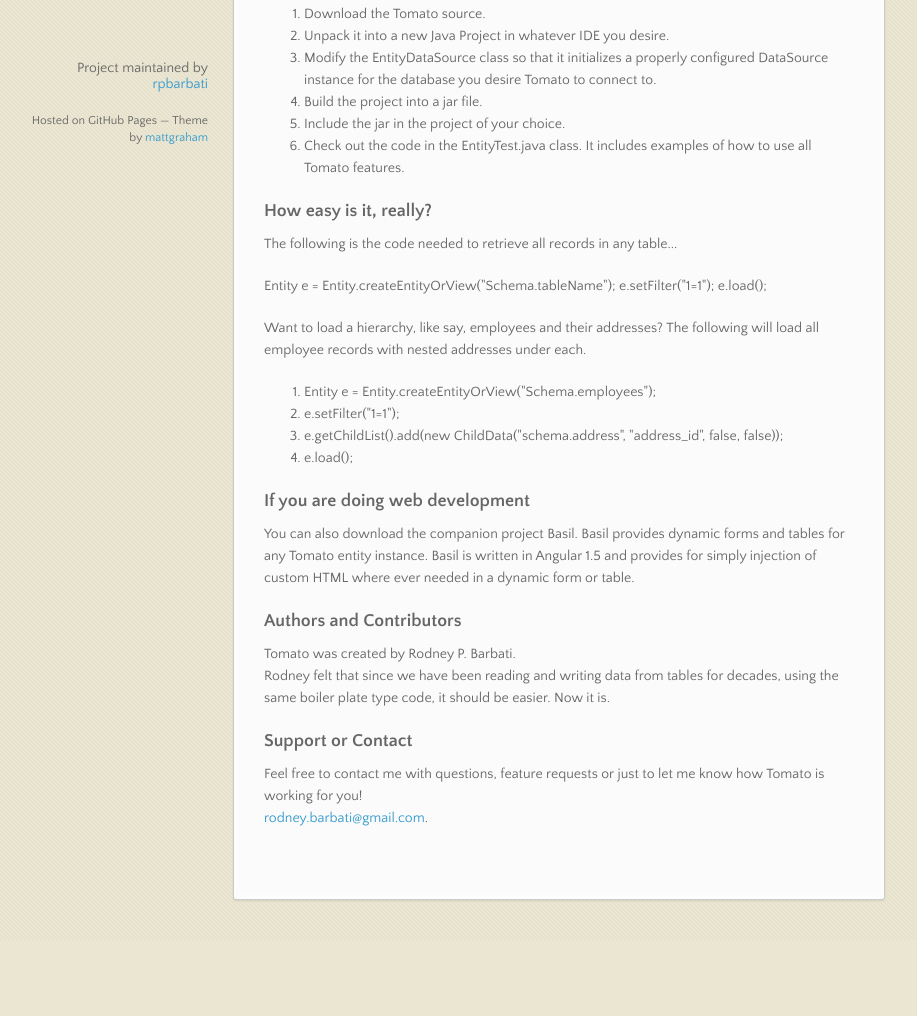
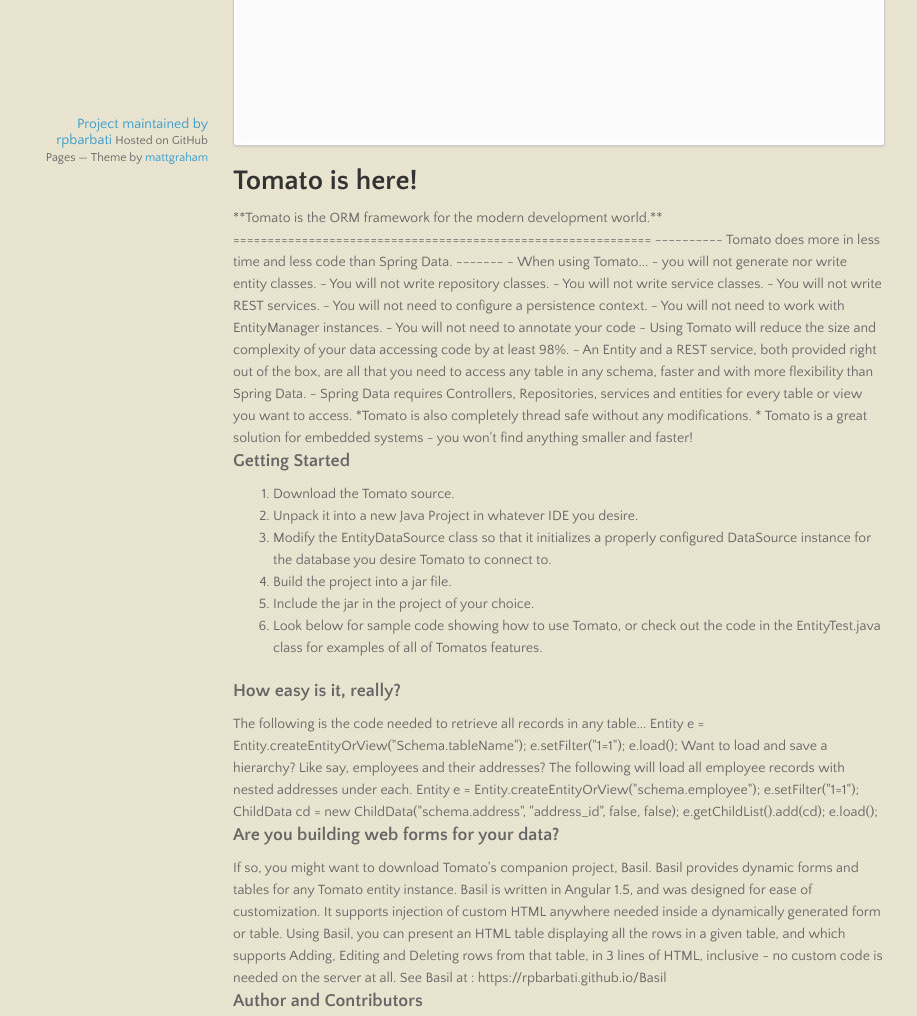
Before and after one commit to rpbarbati/Tomato, a plain HTML site: page index.html in a window 1280 px wide. Shown: the part 614-1630 px from the top of the page, without its empty margins (82-999 px from the left). Before the commit the page ends 1554 px from the top, so only its background shows below. Drawn offline with nearby package versions, Linux system fonts and the light colour scheme.

Commit message:
Update index.html

```diff
--- a/index.html
+++ b/index.html
@@ -41,15 +41,33 @@
       <section>
         <h3>
 <a id="tomato-is-here" class="anchor" href="#tomato-is-here" aria-hidden="true"><span aria-hidden="true" class="octicon octicon-link"></span></a>Tomato is here!</h3>
+      </section>
+<h1>Tomato is here!</h1>
 
-<p>Tomato is the ORM framework for the modern development world.
-When using Tomato, you will never generate nor write entity classes.  You will not write repository classes.  You will not write service classes.  You will not write REST services.  You will not need to configure a persistence context.  You will not need to work with EntityManager instances.<br>
-Tomato gives you more performance and more flexibility in less lines of code and classes.
-How many less classes - 98% less classes, 98% less code.  Regardless of the number of tables you are accessing, using Tomato, you will use one Entity class and one REST service.  Period.  These 2 classes provide more bang per line of code than Spring Data or other comparable solutions.
-Right out of the box, you can read and write single rows, row sets and data hierarchies to and from tables in any schema knowing nothing more than the schema and table name.
-Tomato is also completely thread safe without any modifications.
-So, no matter how many tables your project accesses, you will have 2 classes doing all the heavy lifting.  That is 98% smaller than any comparable Spring Data based solution, which will have an entity, a repository and a REST service, at a minimum, FOR EACH TABLE.
-</p>
+**Tomato is the ORM framework for the modern development world.**
+=============================================================
+
+
+----------
+
+Tomato does more in less time and less code than Spring Data.
+-------
+
+ - When using Tomato...
+	 - you will not generate nor write entity classes.
+	 - You will not write repository classes.
+	 - You will not write service classes.
+	 - You will not write REST services.
+	 - You will not need to configure a persistence context.
+	 - You will not need to work with EntityManager instances.
+	 - You will not need to annotate your code
+
+ - Using Tomato will reduce the size and complexity of your data accessing code by at least 98%.
+- An Entity and a REST service, both provided right out of the box, are all that you need to access any table in any schema, faster and with more flexibility than Spring Data.
+- Spring Data requires Controllers, Repositories, services and entities for every table or view you want to access.
+
+*Tomato is also completely thread safe without any modifications.
+* Tomato is a great solution for embedded systems - you won't find anything smaller and faster!
 
 <h3>
 <a id="getting-started" class="anchor" href="#getting-started" aria-hidden="true"><span aria-hidden="true" class="octicon octicon-link"></span></a>Getting Started</h3>
@@ -62,51 +80,43 @@ So, no matter how many tables your project accesses, you will have 2 classes doi
 <li>Build the project into a jar file.<br>
 </li>
 <li>Include the jar in the project of your choice.</li>
-<li>Check out the code in the EntityTest.java class.  It includes examples of how to use all Tomato features.</li>
+<li>Look below for sample code showing how to use Tomato, or check out the code in the EntityTest.java class for examples of all of Tomatos features.
+</li>
 </ol>
 
 <h3>How easy is it, really?</h3>
-<p>
-  The following is the code needed to retrieve all records in any table...
-        </p>
-        <p>
-  Entity e = Entity.createEntityOrView("Schema.tableName");
-  e.setFilter("1=1");
-  e.load();
-</p>
+The following is the code needed to retrieve all records in any table...
 
-<p>Want to load a hierarchy, like say, employees and their addresses?  The following will load all employee records with nested addresses under each. </p>
-          <ol>
-            <li>Entity e = Entity.createEntityOrView("Schema.employees");</li>
-            <li>e.setFilter("1=1");</li>
-            <li>e.getChildList().add(new ChildData("schema.address", "address_id", false, false));</li>
-            <li>e.load();</li>
-        </ol>
+     Entity e = Entity.createEntityOrView("Schema.tableName");
+      e.setFilter("1=1");
+      e.load();
 
+Want to load and save a hierarchy?  Like say, employees and their addresses?  The following will load all employee records with nested addresses under each.
 
-<h3>
-<a id="if-you-are-doing-web-development" class="anchor" href="#if-you-are-doing-web-development" aria-hidden="true"><span aria-hidden="true" class="octicon octicon-link"></span></a>If you are doing web development</h3>
+        Entity e = Entity.createEntityOrView("schema.employee");
+        e.setFilter("1=1");
+		ChildData cd = new ChildData("schema.address", "address_id", false, false);
+        e.getChildList().add(cd);
+        e.load();
 
-<p>You can also download the companion project Basil.   Basil provides dynamic forms and tables for any Tomato entity instance.  Basil is written in Angular 1.5 and provides for simply injection of custom HTML where ever needed in a dynamic form or table.</p>
+<h3>Are you building web forms for your data?</h3>
+If so, you might want to download Tomato's companion project, Basil.  Basil provides dynamic forms and tables for any Tomato entity instance.
+Basil is written in Angular 1.5, and was designed for ease of customization.  It supports injection of custom HTML anywhere needed inside a dynamically generated form or table.
+Using Basil, you can present an HTML table displaying all the rows in a given table, and which supports Adding, Editing and Deleting rows from that table, in 3 lines of HTML, inclusive - no custom code is needed on the server at all.
+See Basil at : https://rpbarbati.github.io/Basil
 
-<h3>
-<a id="authors-and-contributors" class="anchor" href="#authors-and-contributors" aria-hidden="true"><span aria-hidden="true" class="octicon octicon-link"></span></a>Authors and Contributors</h3>
+<h3>Author and Contributors</h3>
+Tomato was initially created by Rodney P. Barbati in 2016.
+He felt that since we have been reading and writing data from tables for decades, using the same boiler plate type code, it should be easier.  Now it is!
 
-<p>Tomato was created by Rodney P. Barbati.<br>
-Rodney felt that since we have been reading and writing data from tables for decades, using the same boiler plate type code, it should be easier.  Now it is. </p>
+<h3>Support or Contact</h3>
+Feel free to contact me with questions, feature requests or just to let me know how Tomato is working for you!
+<a href="mailto:rodney.barbati@gmail.com">rodney.barbati@gmail.com
 
-<h3>
-<a id="support-or-contact" class="anchor" href="#support-or-contact" aria-hidden="true"><span aria-hidden="true" class="octicon octicon-link"></span></a>Support or Contact</h3>
-
-<p>Feel free to contact me with questions, feature requests or just to let me know how Tomato is working for you!<br>
-<a href="mailto:rodney.barbati@gmail.com">rodney.barbati@gmail.com</a>.</p>
-      </section>
-      <footer>
-        <p>Project maintained by <a href="https://github.com/rpbarbati">rpbarbati</a></p>
-        <p><small>Hosted on GitHub Pages &mdash; Theme by <a href="https://twitter.com/michigangraham">mattgraham</a></small></p>
-      </footer>
-    </div>
-    <!--[if !IE]><script>fixScale(document);</script><![endif]-->
+<footer>
+	Project maintained by <a href="https://github.com/rpbarbati">rpbarbati</a>
+	<small>Hosted on GitHub Pages &mdash; Theme by <a href="https://twitter.com/michigangraham">mattgraham</a></small>
+</footer>
 
   </body>
 </html>
```
